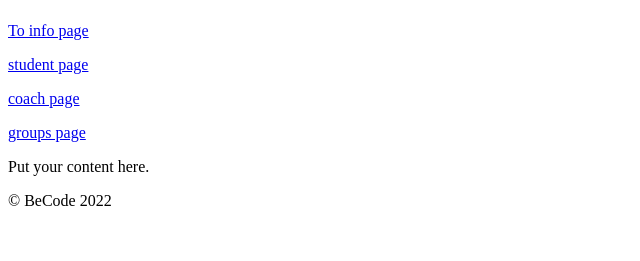
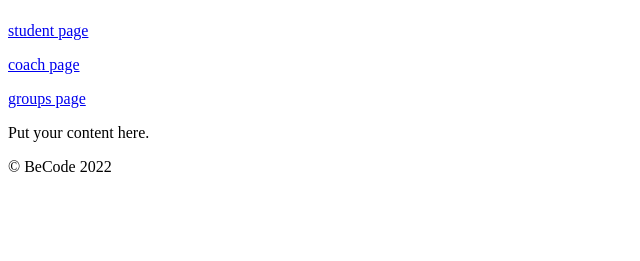
Before and after one commit to DenGian/php-crud, a PHP site: template View/homepage.php in a window 1280 px wide. Shown: the part 97-358 px from the top of the page, without its empty margins (0-640 px from the left). Run offline with PHP 8.4, Linux system fonts and the light colour scheme; the template is opened without the code that fills it, so the values that code supplies are empty.

Commit message:
deleted the info page link sinds not needed

```diff
--- a/View/homepage.php
+++ b/View/homepage.php
@@ -4,7 +4,6 @@ Anything complex should be calculated in the model -->
 <section>
     <h4>Hello <?php echo $user->getName()?>,</h4>
 
-    <p><a href="index.php?page=info">To info page</a></p>
     <p><a href="index.php?page=student">student page</a></p>
     <p><a href="index.php?page=coach">coach page</a></p>
     <p><a href="index.php?page=groups">groups page</a></p>
```
